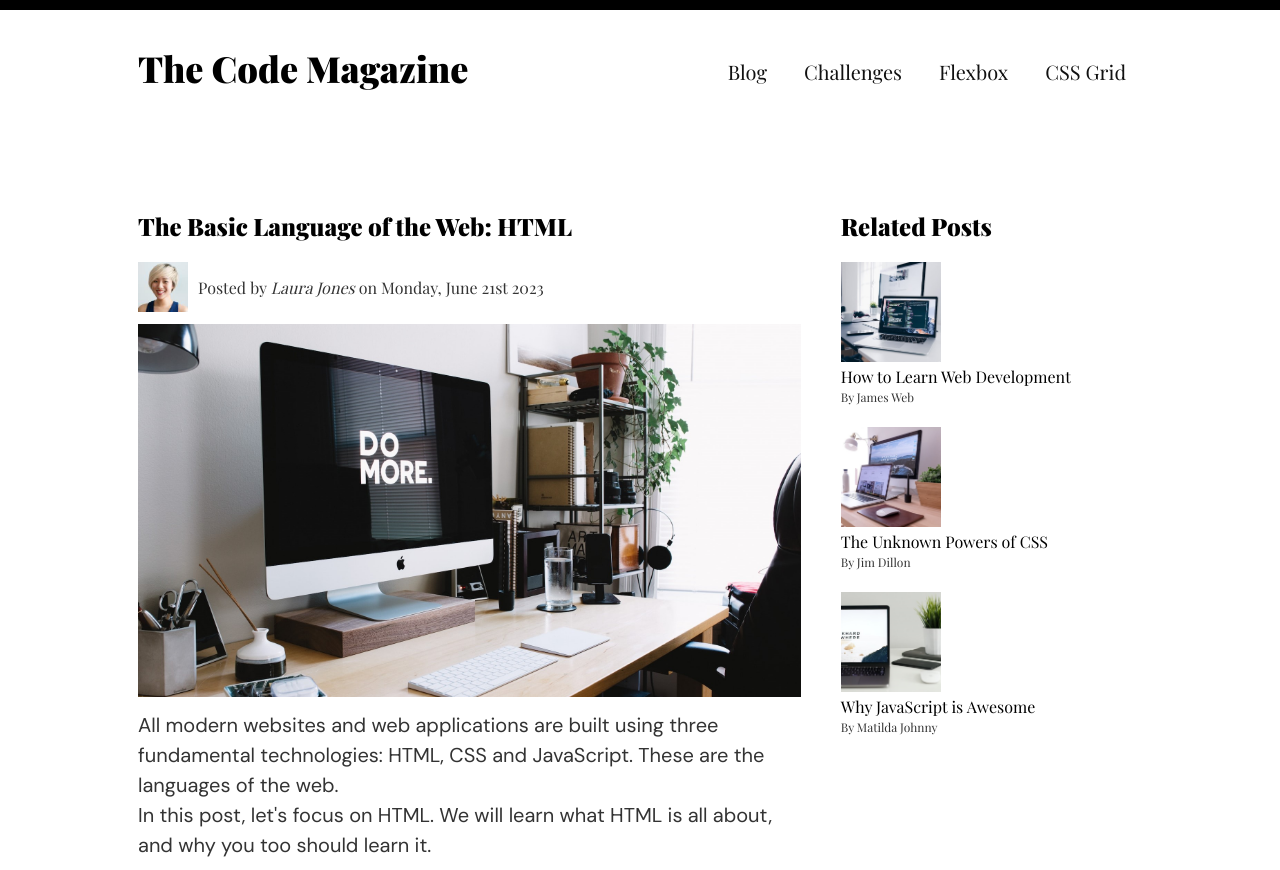
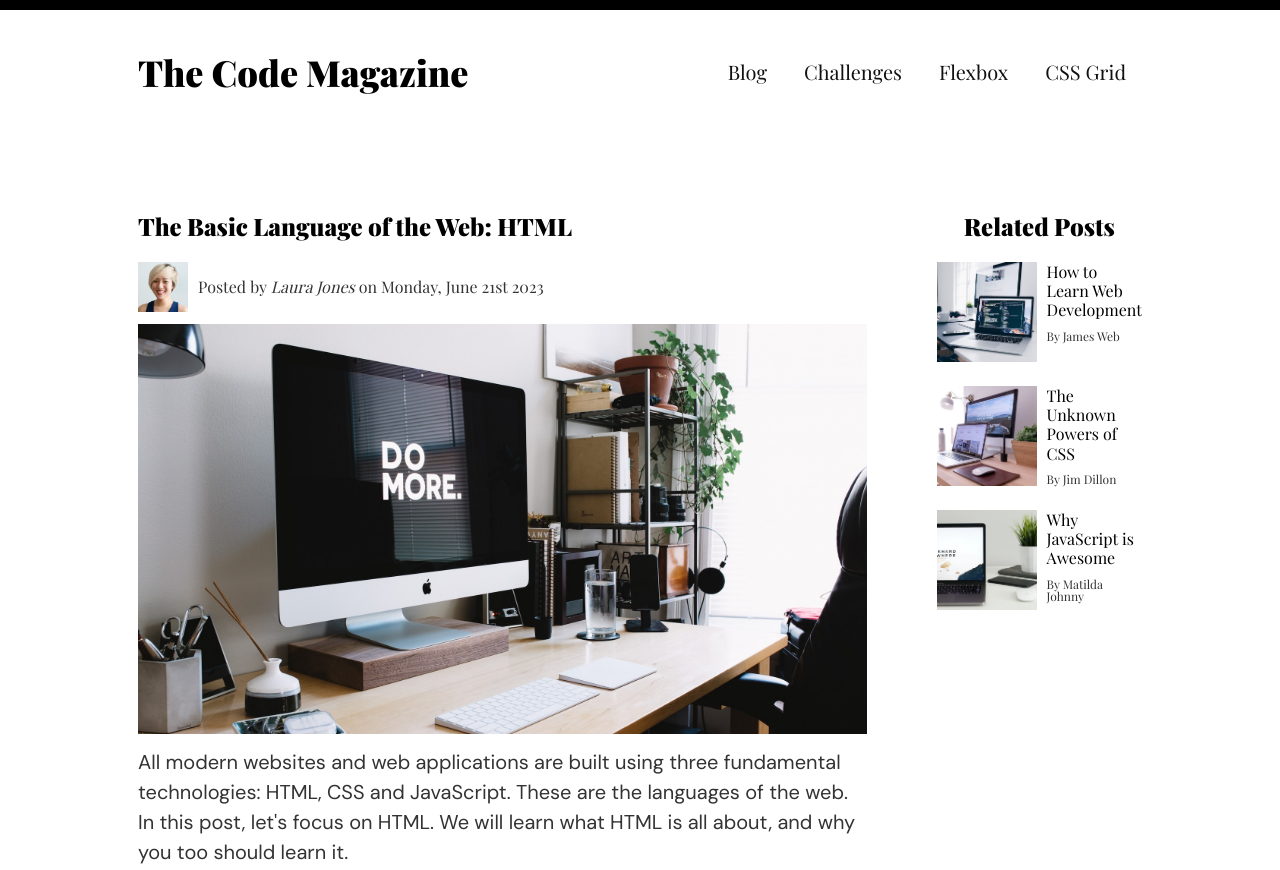
Before and after one commit to abanoubMokhles/blog-article, a plain HTML site: page index.html in a window 1280 px wide. Shown: the top 870 px of the page. Drawn offline with nearby package versions, Linux system fonts and the light colour scheme.

Commit message:
update readme

```diff
--- a/css/styles.css
+++ b/css/styles.css
@@ -37,17 +37,22 @@ body {
 .main-header {
   padding: 4rem 0 12rem;
 }
-.main-header__container::after {
+/* .main-header__container::after {
   content: "";
   display: table;
   clear: both;
+} */
+.main-header__container {
+  display: flex;
+  justify-content: space-between;
+  align-items: center;
 }
 .heading-primary {
   font-size: 3.6rem;
-  float: left;
+  /* float: left; */
 }
 .main-header__nav {
-  float: right;
+  /* float: right; */
   font-size: 2rem;
 }
 .main-header__link {
@@ -68,20 +73,25 @@ body {
 }
 .article__author {
   margin-bottom: 1.2rem;
+  display: flex;
+  justify-content: flex-start;
+  align-items: center;
+  gap: 1rem;
 }
-.article__author::after {
+/* .article__author::after {
   content: "";
   display: table;
   clear: both;
-}
+} */
+
 .article__author-img {
   height: 5rem;
-  float: left;
+  /* float: left; */
 }
 .article__author-text {
-  float: left;
+  /* float: left; */
   font-size: 1.6rem;
-  margin: 1.8rem 0 0 1rem;
+  /* margin: 1.8rem 0 0 1rem; */
 }
 .article__img {
   width: 100%;
@@ -99,6 +109,10 @@ body {
   margin: 1.2rem 3rem;
   list-style-type: "\1F44D";
   font-family: "DM Sans", sans-serif;
+  display: flex;
+  flex-direction: column;
+  justify-content: space-between;
+  gap: 1rem;
 }
 .article__list li {
   line-height: 1.7;
@@ -108,39 +122,55 @@ body {
 /*  Related Posts
 ==================*/
 .page-container {
+  display: flex;
+  justify-content: space-between;
+  gap: 7rem;
 }
-.page-container::after {
+/* .page-container::after {
   content: "";
   display: table;
   clear: both;
-}
+} */
 .main-content {
-  width: 66%;
-  float: left;
+  /* width: 66%; */
+  /* float: left; */
+  flex: 1 0 60%;
 }
 .sidebar {
-  width: 30%;
-  float: right;
+  /* width: 30%; */
+  /* float: right; */
+  flex: 0 0 20%;
+  display: flex;
+  flex-direction: column;
+  align-items: center;
 }
 .sidebar__list {
   list-style: none;
 }
 .sidebar__related-post {
   margin-bottom: 2.4rem;
+  display: flex;
+  justify-content: flex-start;
+  gap: 1rem;
 }
 .sidebar__post-image {
   height: 10rem;
-  margin-bottom: 0.6rem;
+  /* margin-bottom: 0.6rem; */
 }
 
 .sidebar__post-link {
   font-size: 1.6rem;
-  margin-bottom: 0.6rem;
+  /* margin-bottom: 0.6rem; */
+  line-height: 1.2;
 }
 .sidebar__post-author {
   font-size: 1.2rem;
 }
-
+.sidebar__post-text {
+  display: flex;
+  flex-direction: column;
+  gap: 1rem;
+}
 /*  Footer
 ===========*/
 footer {
@@ -152,6 +182,9 @@ footer {
 /*  Responsive Design
 ======================*/
 @media only screen and (max-width: 900px) {
+  html {
+    font-size: 50%;
+  }
   .main-header {
     text-align: center;
   }
--- a/index.html
+++ b/index.html
@@ -144,7 +144,7 @@
 
       <!------------Aside Content [Related Posts]------------>
       <aside role="complementary" class="sidebar">
-        <h2 class="heading-secondary">Related Posts</h2>
+        <h2 class="heading-secondary sidebar__heading">Related Posts</h2>
         <ul class="sidebar__list">
           <li class="sidebar__related-post">
             <img
```
Also changed, not shown: README.md.
